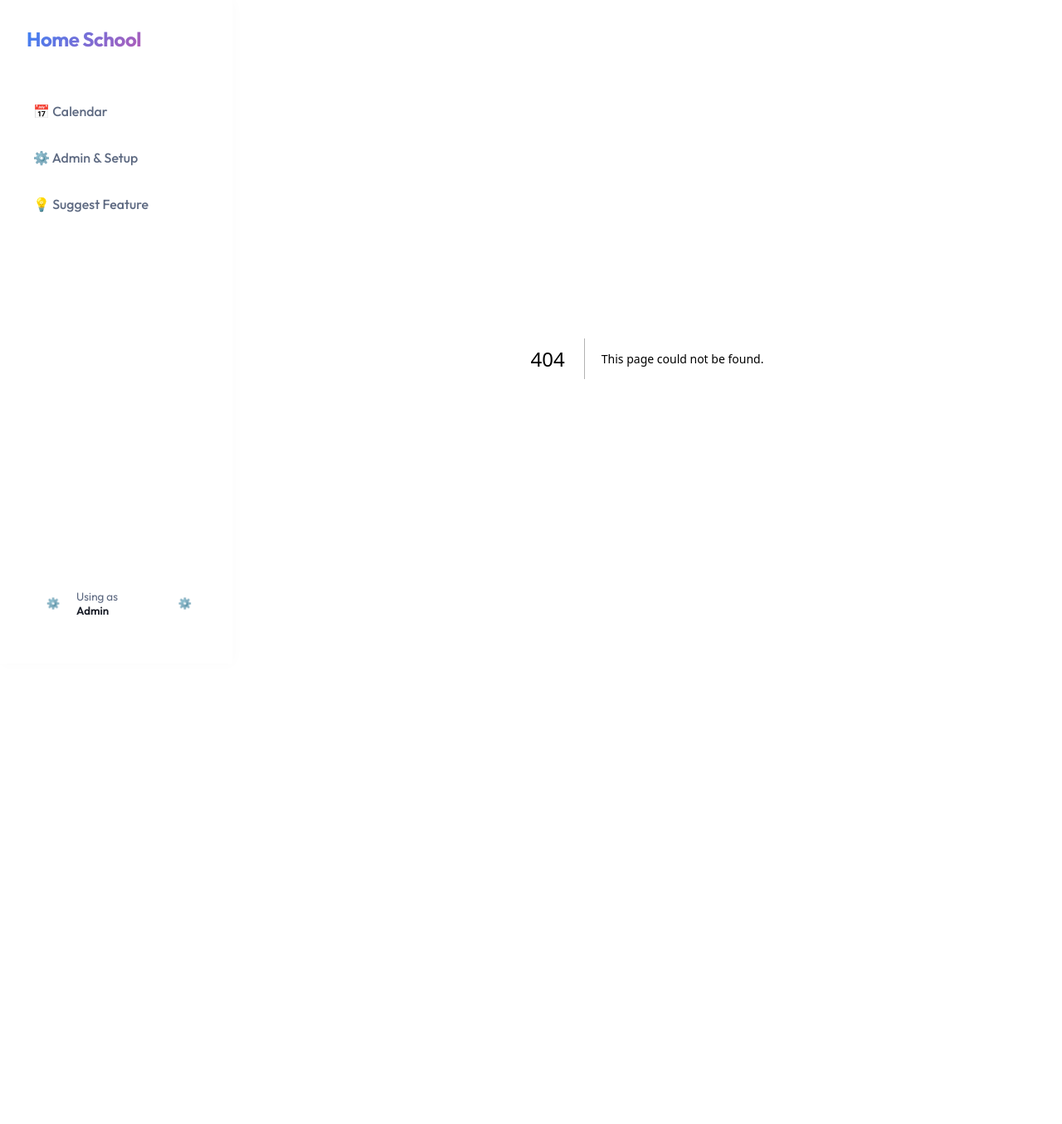
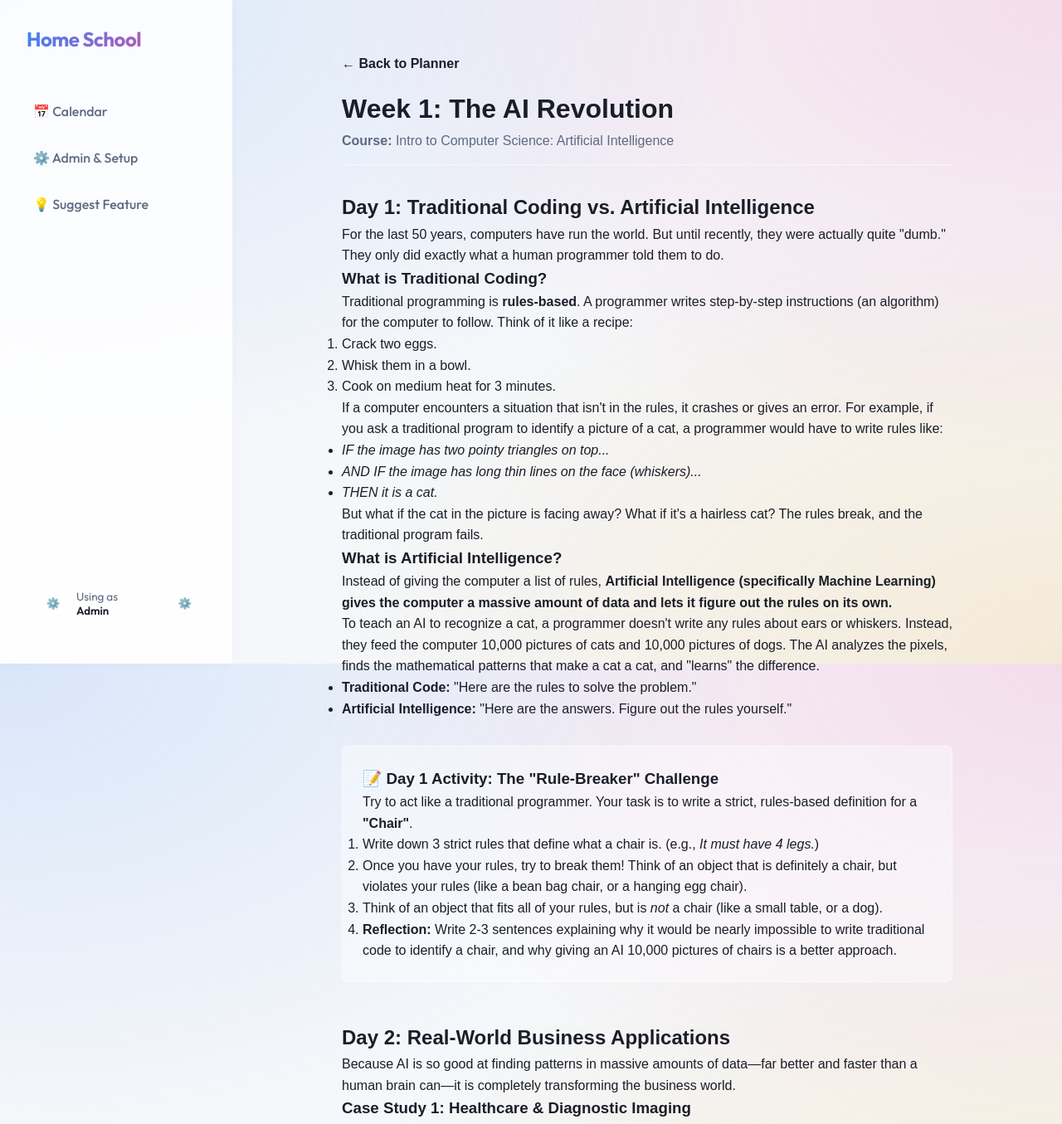
Before and after one commit to Mthompson6782/cindys-homeschool-planner, a Next.js app: page /courses/ai/week-1 in a window 1280 px wide. Before the commit this address had no page. Shown: the top 1355 px of the page at 83% size. Before the commit the page ends 864 px from the top, so only its background shows below. Built offline with nearby package versions, Linux system fonts and the light colour scheme.

Commit message:
Add Week 1 AI course page and Read Lesson link in planner

```diff
--- /dev/null
+++ b/src/app/courses/ai/week-1/page.tsx
@@ -0,0 +1,82 @@
+import React from 'react';
+import Link from 'next/link';
+
+export default function Week1Lesson() {
+  return (
+    <div style={{ maxWidth: '800px', margin: '0 auto', padding: '2rem', fontFamily: 'sans-serif', lineHeight: '1.6', color: 'var(--text-primary)' }}>
+      <header style={{ marginBottom: '2rem', borderBottom: '1px solid var(--border-light)', paddingBottom: '1rem' }}>
+        <Link href="/" style={{ color: 'var(--accent-primary)', textDecoration: 'none', fontWeight: 'bold' }}>&larr; Back to Planner</Link>
+        <h1 style={{ marginTop: '1rem', color: 'var(--text-primary)' }}>Week 1: The AI Revolution</h1>
+        <p style={{ color: 'var(--text-secondary)' }}><strong>Course:</strong> Intro to Computer Science: Artificial Intelligence</p>
+      </header>
+
+      <section style={{ marginBottom: '3rem' }}>
+        <h2 style={{ color: 'var(--accent-secondary)' }}>Day 1: Traditional Coding vs. Artificial Intelligence</h2>
+        <p>For the last 50 years, computers have run the world. But until recently, they were actually quite "dumb." They only did exactly what a human programmer told them to do.</p>
+
+        <h3>What is Traditional Coding?</h3>
+        <p>Traditional programming is <strong>rules-based</strong>. A programmer writes step-by-step instructions (an algorithm) for the computer to follow. Think of it like a recipe:</p>
+        <ol>
+          <li>Crack two eggs.</li>
+          <li>Whisk them in a bowl.</li>
+          <li>Cook on medium heat for 3 minutes.</li>
+        </ol>
+        <p>If a computer encounters a situation that isn't in the rules, it crashes or gives an error. For example, if you ask a traditional program to identify a picture of a cat, a programmer would have to write rules like:</p>
+        <ul>
+          <li><em>IF the image has two pointy triangles on top...</em></li>
+          <li><em>AND IF the image has long thin lines on the face (whiskers)...</em></li>
+          <li><em>THEN it is a cat.</em></li>
+        </ul>
+        <p>But what if the cat in the picture is facing away? What if it's a hairless cat? The rules break, and the traditional program fails.</p>
+
+        <h3>What is Artificial Intelligence?</h3>
+        <p>Instead of giving the computer a list of rules, <strong>Artificial Intelligence (specifically Machine Learning) gives the computer a massive amount of data and lets it figure out the rules on its own.</strong></p>
+        <p>To teach an AI to recognize a cat, a programmer doesn't write any rules about ears or whiskers. Instead, they feed the computer 10,000 pictures of cats and 10,000 pictures of dogs. The AI analyzes the pixels, finds the mathematical patterns that make a cat a cat, and "learns" the difference.</p>
+        <ul>
+          <li><strong>Traditional Code:</strong> "Here are the rules to solve the problem."</li>
+          <li><strong>Artificial Intelligence:</strong> "Here are the answers. Figure out the rules yourself."</li>
+        </ul>
+
+        <div style={{ background: 'var(--bg-glass)', padding: '1.5rem', borderRadius: '8px', border: '1px solid var(--border-light)', marginTop: '2rem' }}>
+          <h3 style={{ marginTop: 0 }}>📝 Day 1 Activity: The "Rule-Breaker" Challenge</h3>
+          <p>Try to act like a traditional programmer. Your task is to write a strict, rules-based definition for a <strong>"Chair"</strong>.</p>
+          <ol>
+            <li>Write down 3 strict rules that define what a chair is. (e.g., <em>It must have 4 legs.</em>)</li>
+            <li>Once you have your rules, try to break them! Think of an object that is definitely a chair, but violates your rules (like a bean bag chair, or a hanging egg chair).</li>
+            <li>Think of an object that fits all of your rules, but is <em>not</em> a chair (like a small table, or a dog).</li>
+            <li><strong>Reflection:</strong> Write 2-3 sentences explaining why it would be nearly impossible to write traditional code to identify a chair, and why giving an AI 10,000 pictures of chairs is a better approach.</li>
+          </ol>
+        </div>
+      </section>
+
+      <section>
+        <h2 style={{ color: 'var(--accent-secondary)' }}>Day 2: Real-World Business Applications</h2>
+        <p>Because AI is so good at finding patterns in massive amounts of data—far better and faster than a human brain can—it is completely transforming the business world.</p>
+
+        <h3>Case Study 1: Healthcare & Diagnostic Imaging</h3>
+        <p>Radiologists are doctors who look at X-rays and MRI scans to find diseases like cancer. This is a tough job because early-stage cancer might just look like a tiny, blurry cluster of pixels on a screen.</p>
+        <p><strong>How AI is changing it:</strong> Hospitals are now using AI vision models that have been trained on millions of historical X-rays. Because the AI has "seen" more lungs than a human doctor could see in 1,000 lifetimes, it can instantly highlight suspicious patterns on a scan, catching diseases months earlier than human doctors might.</p>
+
+        <h3>Case Study 2: Autonomous Vehicles (Self-Driving Cars)</h3>
+        <p>Companies like Tesla and Waymo are putting self-driving cars on the road. Why couldn't we do this with traditional code in the 1990s? Because driving is too complex. A programmer cannot possibly write an <em>IF/THEN</em> rule for every single scenario (e.g., <em>IF a kid kicks a red bouncy ball into the street on a rainy Tuesday, THEN hit the brakes</em>).</p>
+        <p><strong>How AI is changing it:</strong> Cars are equipped with cameras and sensors that feed data into a neural network. The AI has been trained on millions of hours of driving footage. It recognizes the "pattern" of a pedestrian or a red light in real-time and makes split-second decisions based on its training.</p>
+
+        <div style={{ background: 'var(--bg-glass)', padding: '1.5rem', borderRadius: '8px', border: '1px solid var(--border-light)', marginTop: '2rem' }}>
+          <h3 style={{ marginTop: 0 }}>📝 Day 2 Activity: The Startup Pitch</h3>
+          <p>You are an entrepreneur founding a brand-new AI startup. Your goal is to use AI (pattern recognition, learning from data) to solve a major problem in a specific industry.</p>
+          <ol>
+            <li><strong>Pick an industry:</strong> Agriculture/Farming, Retail, Professional Sports, or Music.</li>
+            <li><strong>Identify a problem:</strong> What is something difficult, expensive, or inefficient in that industry?</li>
+            <li><strong>The AI Solution:</strong> Write a 1-paragraph pitch for your new AI product.
+              <ul>
+                <li><em>What data will your AI learn from?</em></li>
+                <li><em>What patterns is it looking for?</em></li>
+                <li><em>How does it solve the problem better than a human or traditional computer program could?</em></li>
+              </ul>
+            </li>
+          </ol>
+        </div>
+      </section>
+    </div>
+  );
+}
--- a/src/app/day/[date]/page.tsx
+++ b/src/app/day/[date]/page.tsx
@@ -373,6 +373,11 @@ export default function DailyPlanner({ params, searchParams }: { params: Promise
                 <p>{assignment.description}</p>
               </div>
               <div className={styles.assignmentActions}>
+                {assignment.title.toLowerCase().includes('intro to cs') && assignment.description.includes('Unit 1') && (
+                  <Link href="/courses/ai/week-1" className={styles.actionButton} style={{ background: 'var(--accent-primary)', color: 'white', border: 'none', textDecoration: 'none', display: 'flex', alignItems: 'center' }}>
+                    📖 Read Lesson
+                  </Link>
+                )}
                 <button className={styles.actionButton} onClick={() => completeTask(assignment.id!)}>Complete</button>
                 <button
                   className={`${styles.actionButton} ${styles.bumpButton}`}
```
